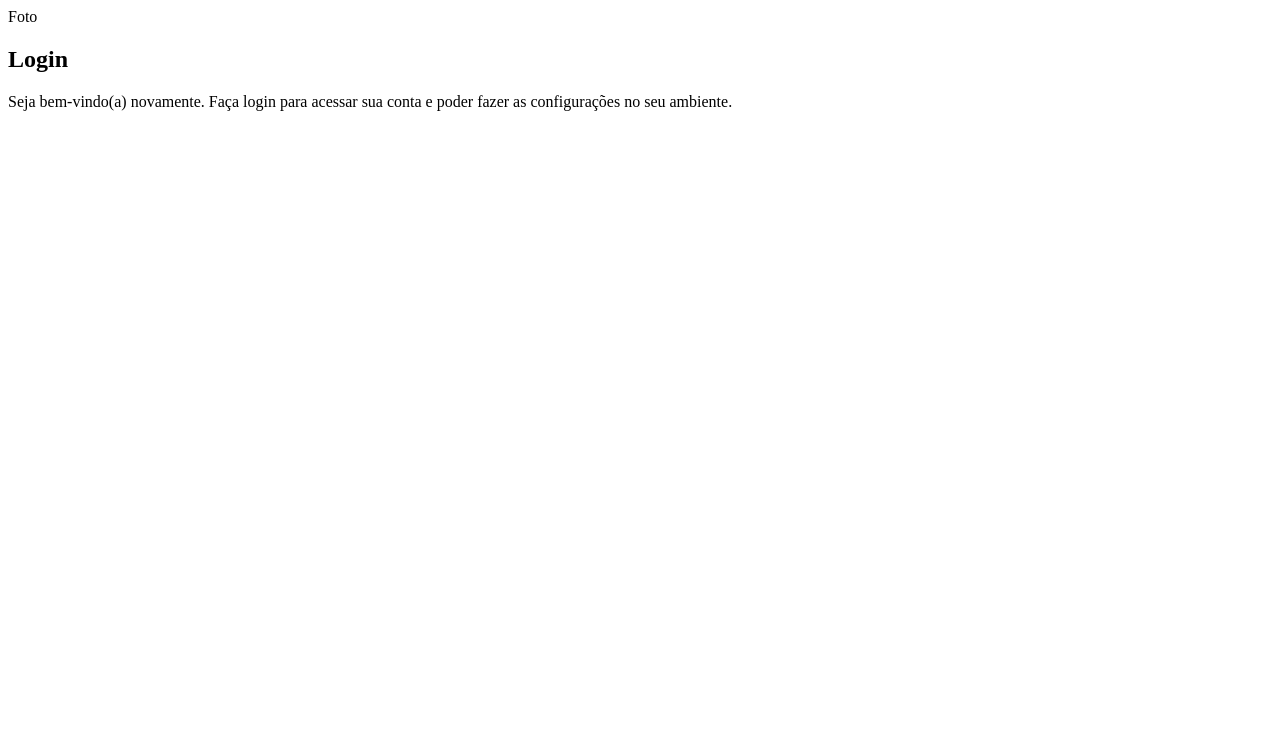
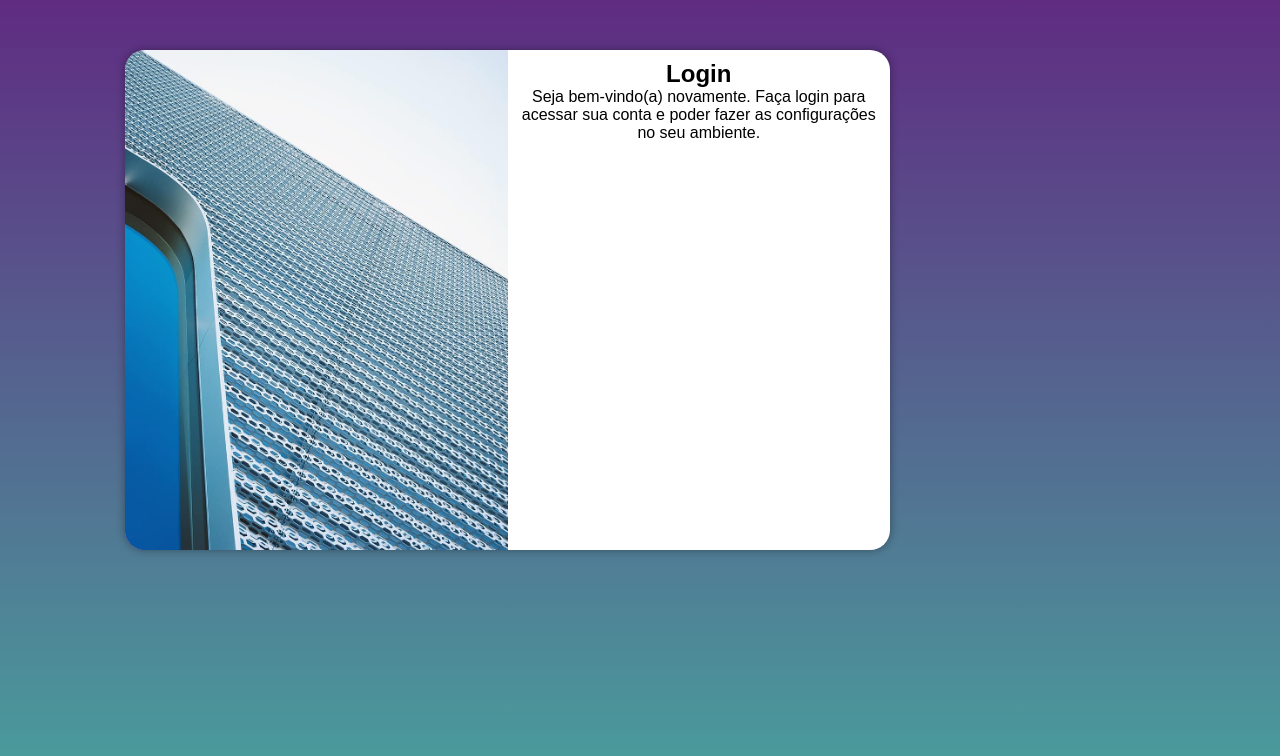
Before and after one commit to TRS2006/projeto-login, a plain HTML site: page index.html in a window 1280 px wide. Drawn offline with Linux system fonts and the light colour scheme.

Commit message:
atualizei a tela de login

```diff
--- /dev/null
+++ b/estilos/media-query.css
@@ -0,0 +1,57 @@
+@charset "UTF-8";
+
+@media screen and (min-width: 768px) and (max-width: 992px) {
+
+    body {
+        background-image: linear-gradient(to top, #49a09d, #5f2c82);
+    }
+
+    section#login {
+        width: 80vw;
+        left: 85px;
+    }
+
+    section#login > div#imagem {
+        text-align: right;
+
+
+    }
+
+    section#login > div#formulario {
+        float: right;
+        width: 70%;
+
+    }
+}
+
+@media screen  and (min-width: 950px) {
+
+    body {
+        background-image: linear-gradient(to top, #49a09d, #5f2c82);
+
+
+    }
+
+
+    section#login {
+        text-align: center;
+        background-position: center;
+        width: 765px;
+        left: 125px;
+
+    }
+
+    section#login > div#imagem {
+        float: left;
+        width: 50%;
+        height: 100%;
+
+    }
+
+    section#login > div#formulario {
+        float: left;
+        width: 50%;
+
+
+    }
+}
--- a/estilos/style.css
+++ b/estilos/style.css
@@ -1 +1,58 @@
 @charset "UTF-8";
+
+/*
+  Paleta de cores
+  Verde: #49a09d
+  Lilás: #5f2c82
+
+*/
+
+* {
+  font-family: Arial, Helvetica, sans-serif;
+  padding: 0px;
+  margin: 0px;
+  box-sizing: border-box;
+}
+
+body , html {
+  background-color: #5f2c82;
+  height: 100vh;
+  width: 100vw;
+}
+
+main {
+  position: relative;
+  height: 100vh;
+  width: 80vw;
+
+}
+
+section#login {
+  position: absolute;
+  top: 50px;
+  left: 50%;
+  transform: translate(-50% -50%);
+  overflow: hidden;
+
+  background-color:white ;
+  width: 250px;
+  height: 500px;
+  border-radius: 20px;
+  box-shadow: 0px 0px 10px rgba(0, 0, 0, 0.37);
+
+
+}
+
+section#login > div#imagem {
+  display: block;
+  background: #5f2c82 url(../imagens/metal.jpg) no-repeat;
+  background-size: cover;
+  background-position: left bottom;
+  height: 200px;
+}
+
+section#login > div#formulario {
+  display: block;
+  padding: 10px;
+
+}
--- a/index.html
+++ b/index.html
@@ -5,12 +5,13 @@
     <meta name="viewport" content="width=device-width, initial-scale=1.0">
     <title>Login</title>
     <link rel="stylesheet" href="estilos/style.css">
+    <link rel="stylesheet" href="estilos/media-query.css">
 </head>
 <body>
     <main>
         <section id="login">
             <div id="imagem">
-                Foto
+
             </div>
             <div id="formulario">
                 <h1>Login</h1>
```
